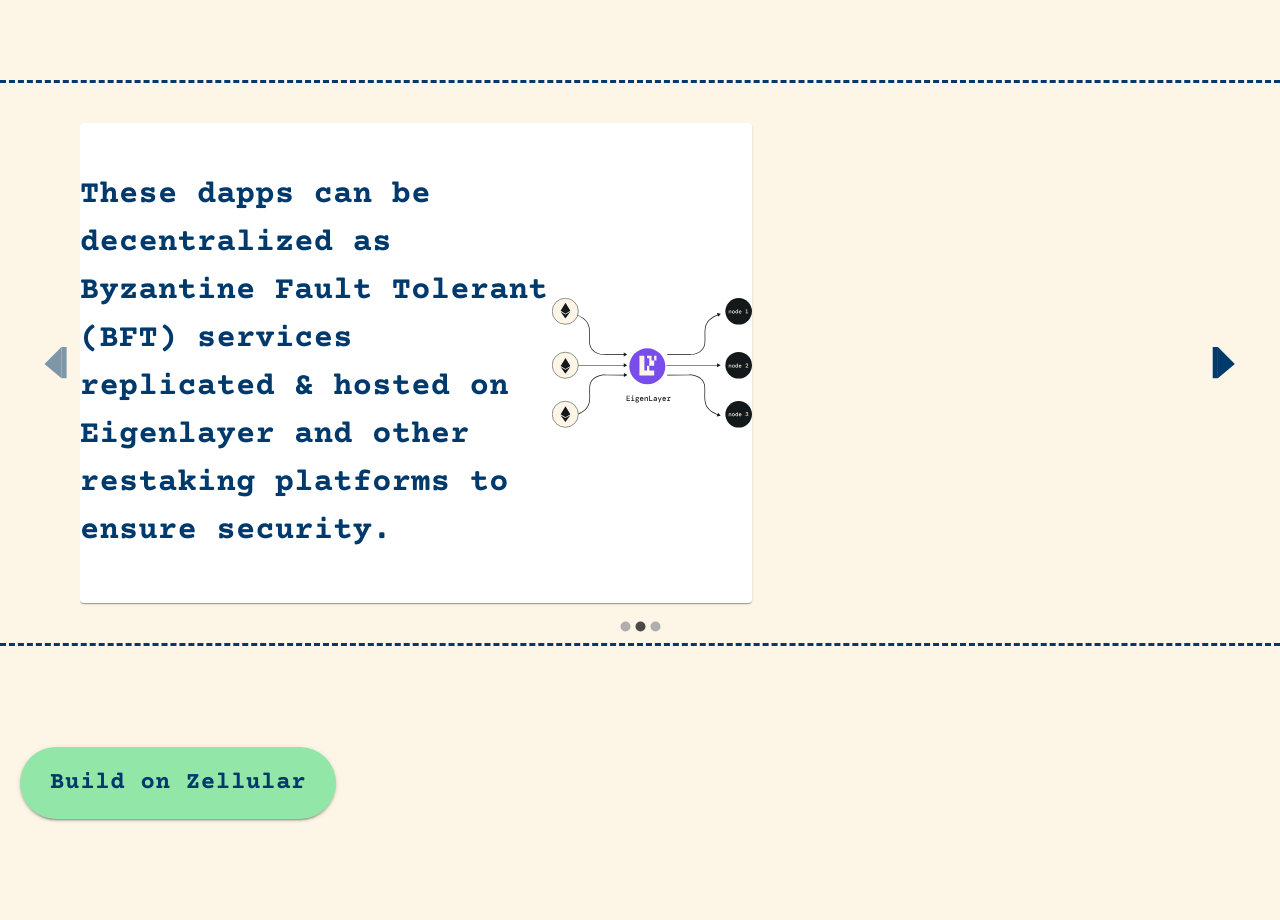
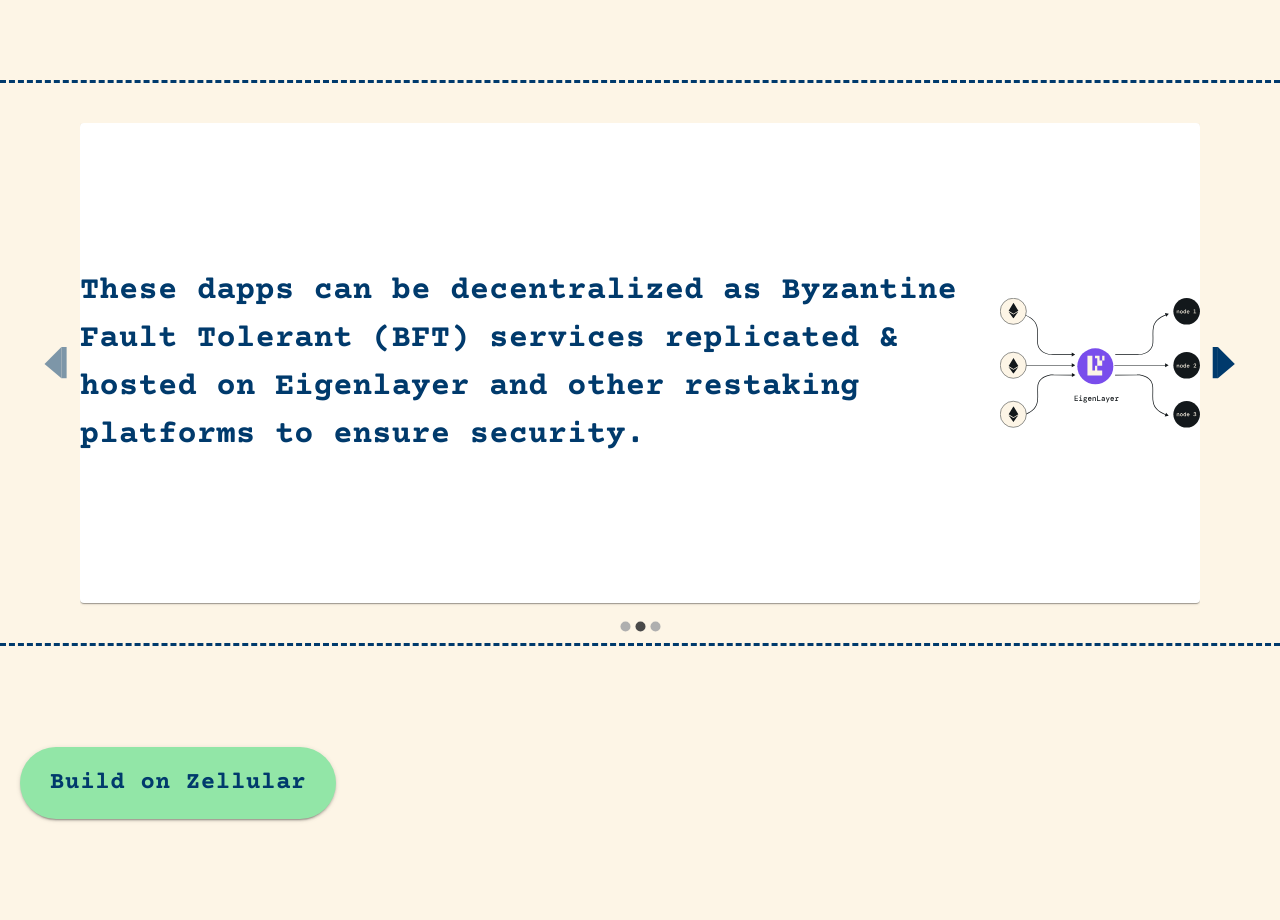
Before and after one commit to AzamHosseinian/Zellular-Ui, a React (Vite) app: page / in a window 1280 px wide. Shown: the part 880-1800 px from the top of the page. Built offline with nearby package versions, Linux system fonts and the light colour scheme.

Commit message:
fixed style

```diff
--- a/src/components/Carouseltems/Caruoseltems.tsx
+++ b/src/components/Carouseltems/Caruoseltems.tsx
@@ -19,12 +19,12 @@ const Item = ({ item }: Props) => {
     <div className="h-[480px]">
       <Paper
         sx={{
-          width: isMobile ? "100%" : "60%",
+          // width: isMobile ? "100%" : "60%",
           display: "flex",
           alignItems: "center",
-          justifyContent: isMobile ? "center" : "flex-end",
+          // justifyContent: isMobile ? "center" : "flex-end",
           height: "100%",
-          marginRight: isMobile ? "0" : "80px",
+          // marginRight: isMobile ? "0" : "80px",
         }}
       >
         <Typography
```
